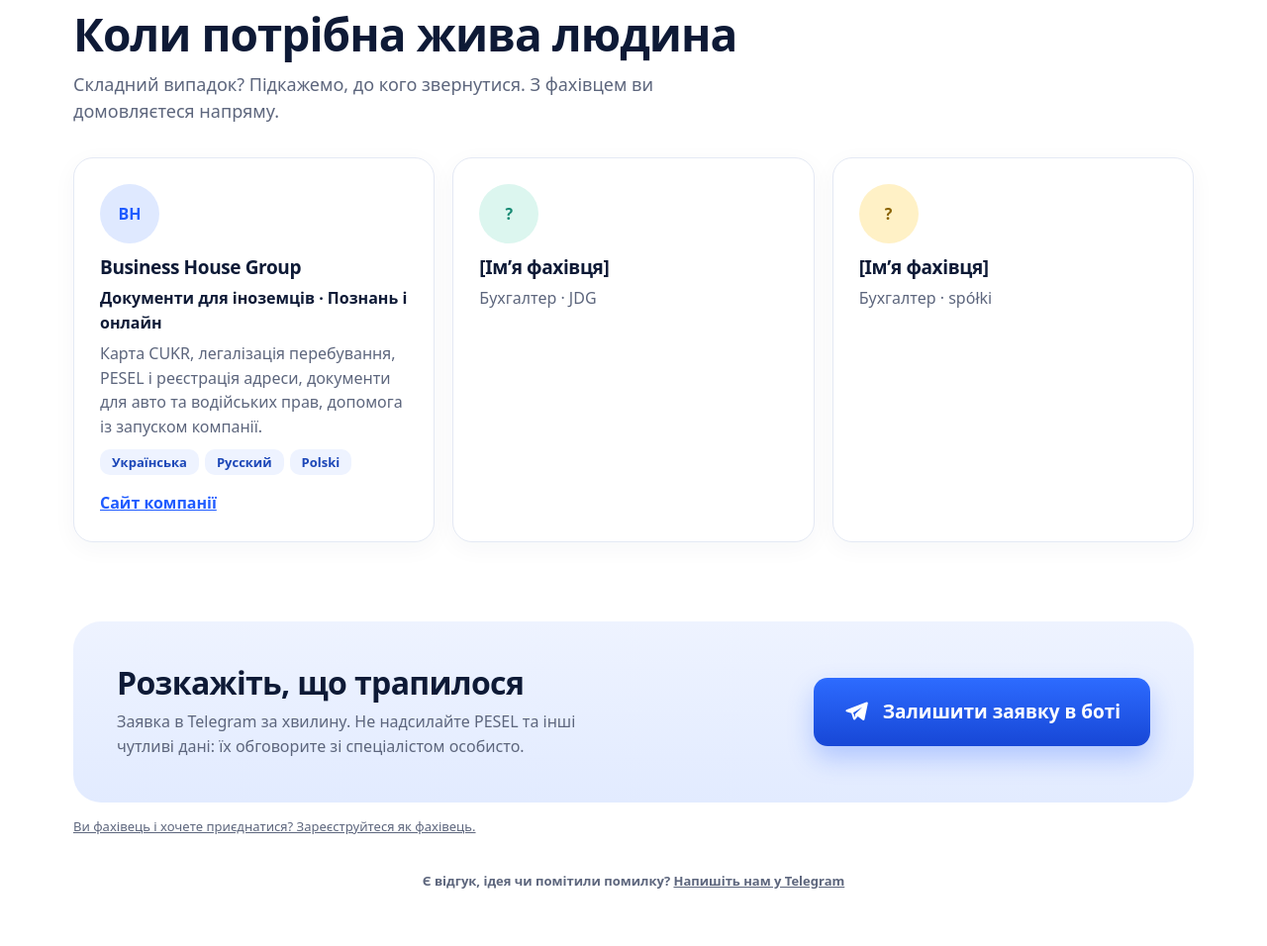
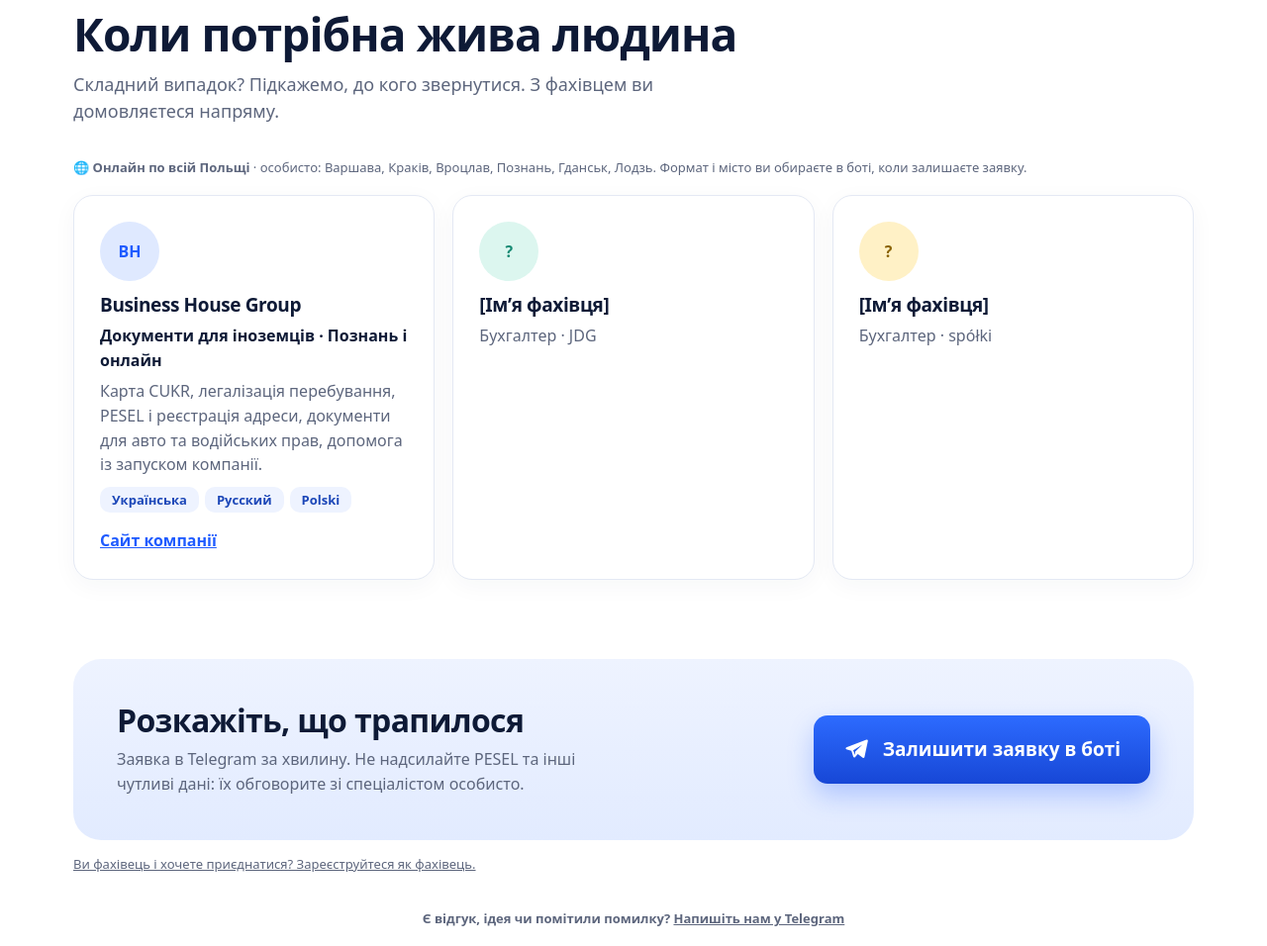
Before and after one commit to jarek87x-cloud/pani-teka, a plain HTML site: page index.html in a window 1280 px wide. Shown: the part 3018-3974 px from the top of the page at 99% size. Drawn offline with Linux system fonts and the light colour scheme.

Commit message:
Add cities and online info for specialists
Co-Authored-By: Claude Sonnet 5.5 <noreply@anthropic.com>
Claude-Session: https://claude.ai/code/session_01Fo67BNniL3Dy7u3cGjRFMk

```diff
--- a/index.html
+++ b/index.html
@@ -465,6 +465,7 @@ Wzywa się do uzupełnienia braków formalnych wniosku o udzielenie zezwolenia n
 
  <section class="sec" id="experts"><h2><span class="ua">Коли потрібна жива людина</span><span class="ru">Когда нужен живой человек</span><span class="pl">Gdy potrzebny jest żywy człowiek</span></h2>
   <p class="sub"><span class="ua">Складний випадок? Підкажемо, до кого звернутися. З фахівцем ви домовляєтеся напряму.</span><span class="ru">Сложный случай? Подскажем, к кому обратиться. Со специалистом вы договариваетесь напрямую.</span><span class="pl">Trudny przypadek? Podpowiemy, do kogo się zwrócić. Warunki ustalasz ze specjalistą bezpośrednio.</span></p>
+  <p class="note" style="margin:0 0 18px"><b>🌐 <span class="ua">Онлайн по всій Польщі</span><span class="ru">Онлайн по всей Польше</span><span class="pl">Online w całej Polsce</span></b> · <span class="ua">особисто: Варшава, Краків, Вроцлав, Познань, Гданськ, Лодзь</span><span class="ru">лично: Варшава, Краков, Вроцлав, Познань, Гданьск, Лодзь</span><span class="pl">osobiście: Warszawa, Kraków, Wrocław, Poznań, Gdańsk, Łódź</span>. <span class="ua">Формат і місто ви обираєте в боті, коли залишаєте заявку.</span><span class="ru">Формат и город вы выбираете в боте, когда оставляете заявку.</span><span class="pl">Format i miasto wybierasz w bocie, składając zgłoszenie.</span></p>
   <div class="grid sp"><div class="card"><div class="ph">BH</div><h3>Business House Group</h3><p style="font-weight:600;color:var(--ink);margin-bottom:6px"><span class="ua">Документи для іноземців · Познань і онлайн</span><span class="ru">Документы для иностранцев · Познань и онлайн</span><span class="pl">Dokumenty dla cudzoziemców · Poznań i online</span></p><p><span class="ua">Карта CUKR, легалізація перебування, PESEL і реєстрація адреси, документи для авто та водійських прав, допомога із запуском компанії.</span><span class="ru">Карта CUKR, легализация пребывания, PESEL и регистрация адреса, документы для авто и водительских прав, помощь с запуском компании.</span><span class="pl">Karta CUKR, legalizacja pobytu, PESEL i meldunek, dokumenty do samochodu i prawa jazdy, pomoc w założeniu firmy.</span></p><span class="pill">Українська</span><span class="pill">Русский</span><span class="pill">Polski</span><p style="margin-top:16px"><a rel="noopener noreferrer" href="https://business-house-group.com/" style="font-weight:700;color:var(--blue)"><span class="ua">Сайт компанії</span><span class="ru">Сайт компании</span><span class="pl">Strona firmy</span></a></p></div>
   <div class="card"><div class="ph" style="background:#dcf6ef;color:#168a73">?</div><h3>[<span class="ua">Ім’я фахівця</span><span class="ru">Имя специалиста</span><span class="pl">Imię specjalisty</span>]</h3><p><span class="ua">Бухгалтер · JDG</span><span class="ru">Бухгалтер · JDG</span><span class="pl">Księgowy · JDG</span></p></div>
   <div class="card"><div class="ph" style="background:#fff1c6;color:#8a6200">?</div><h3>[<span class="ua">Ім’я фахівця</span><span class="ru">Имя специалиста</span><span class="pl">Imię specjalisty</span>]</h3><p><span class="ua">Бухгалтер · spółki</span><span class="ru">Бухгалтер · spółki</span><span class="pl">Księgowy · spółki</span></p></div></div></section>
```
